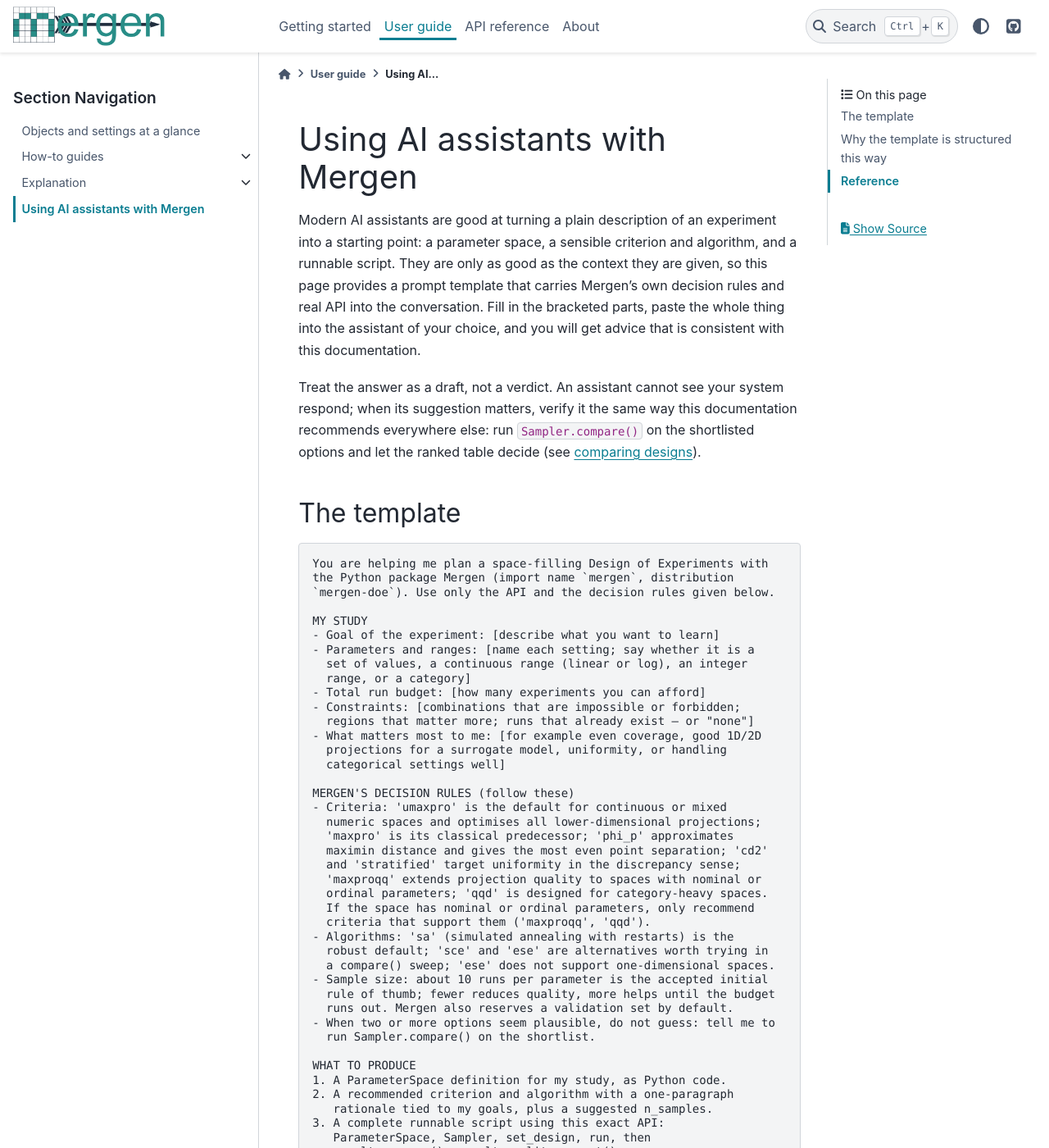
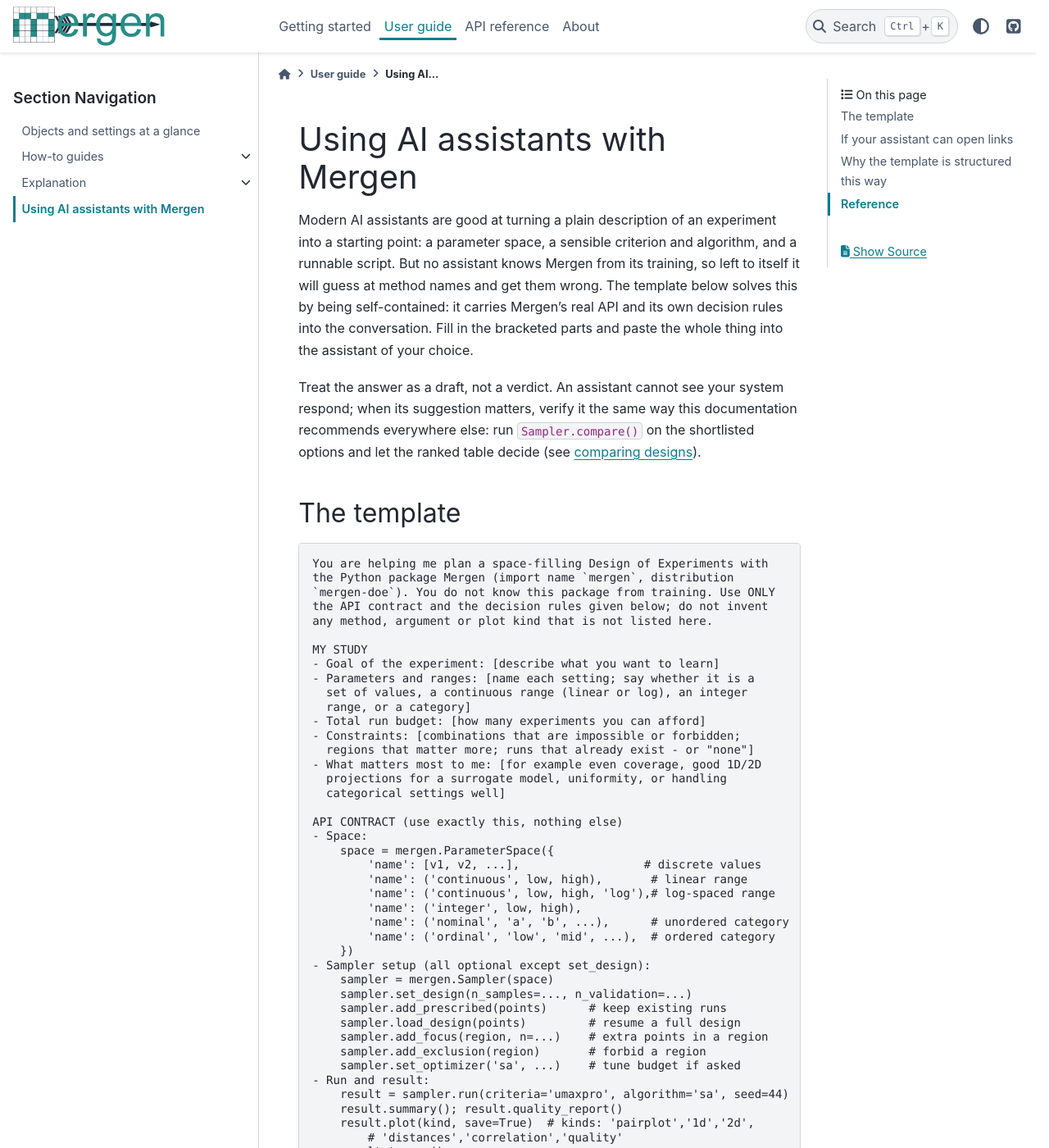
Before and after one commit to acanbay/mergen, a Sphinx documentation site: the page built from docs/user_guide/ai_assistant.md, in a window 1280 px wide and 1400 px high. Shown: the whole window at 82% size. Built offline with Sphinx 7.4.7 and the PyData theme 0.15.4, drawn with Linux system fonts in a browser that asks for light colours; pages that are not in the unit, such as notebooks, are missing from menus; some of the changed text lies outside the part shown.

Commit message:
docs: restructure navigation and expand the user guide
Navigation drops from eight top-level entries to five (Getting
started, User guide, Examples, API reference, About), with the
directory tree physically mirroring it: installation and the two
tutorials move under getting_started/, the how-to and explanation
sections under user_guide/, citing and the changelog under about/.
The landing page is rewritten as a short professional front door:
a condensed value paragraph linking to the full "Why space-filling
designs?" explanation page (new, with foundational references),
visible quick links, and four cards mirroring the navbar.

The user guide gains two pages: an "Objects and settings at a
glance" overview that maps every user-facing object and method to
the page explaining it, and a "Using AI assistants with Mergen"
page whose self-contained prompt template embeds the real API
contract and the package's own criterion/algorithm decision rules,
directs uncertain cases to compare(), and tells browsing-capable
assistants to prefer the live documentation. Installation now
documents the source install only, until the package is published.
Gallery pages get click-to-zoom figures (vendored medium-zoom,
MIT) and theme-aware download buttons in both colour modes; the
gallery title becomes "Examples".

Housekeeping from a full-tree audit: two orphaned boundary figures
and two stray diagnostic files are removed; the audit found no
other leftovers across the tracked tree.

`````diff
--- a/docs/user_guide/ai_assistant.md
+++ b/docs/user_guide/ai_assistant.md
@@ -2,12 +2,12 @@
 
 Modern AI assistants are good at turning a plain description of an
 experiment into a starting point: a parameter space, a sensible
-criterion and algorithm, and a runnable script. They are only as
-good as the context they are given, so this page provides a prompt
-template that carries Mergen's own decision rules and real API into
-the conversation. Fill in the bracketed parts, paste the whole thing
-into the assistant of your choice, and you will get advice that is
-consistent with this documentation.
+criterion and algorithm, and a runnable script. But no assistant
+knows Mergen from its training, so left to itself it will guess at
+method names and get them wrong. The template below solves this by
+being self-contained: it carries Mergen's real API and its own
+decision rules into the conversation. Fill in the bracketed parts
+and paste the whole thing into the assistant of your choice.
 
 Treat the answer as a draft, not a verdict. An assistant cannot see
 your system respond; when its suggestion matters, verify it the same
@@ -21,7 +21,9 @@
 ````text
 You are helping me plan a space-filling Design of Experiments with
 the Python package Mergen (import name `mergen`, distribution
-`mergen-doe`). Use only the API and the decision rules given below.
+`mergen-doe`). You do not know this package from training. Use ONLY
+the API contract and the decision rules given below; do not invent
+any method, argument or plot kind that is not listed here.
 
 MY STUDY
 - Goal of the experiment: [describe what you want to learn]
@@ -30,10 +32,38 @@
   range, or a category]
 - Total run budget: [how many experiments you can afford]
 - Constraints: [combinations that are impossible or forbidden;
-  regions that matter more; runs that already exist — or "none"]
+  regions that matter more; runs that already exist - or "none"]
 - What matters most to me: [for example even coverage, good 1D/2D
   projections for a surrogate model, uniformity, or handling
   categorical settings well]
+
+API CONTRACT (use exactly this, nothing else)
+- Space:
+    space = mergen.ParameterSpace({
+        'name': [v1, v2, ...],                  # discrete values
+        'name': ('continuous', low, high),       # linear range
+        'name': ('continuous', low, high, 'log'),# log-spaced range
+        'name': ('integer', low, high),
+        'name': ('nominal', 'a', 'b', ...),      # unordered category
+        'name': ('ordinal', 'low', 'mid', ...),  # ordered category
+    })
+- Sampler setup (all optional except set_design):
+    sampler = mergen.Sampler(space)
+    sampler.set_design(n_samples=..., n_validation=...)
+    sampler.add_prescribed(points)      # keep existing runs
+    sampler.load_design(points)         # resume a full design
+    sampler.add_focus(region, n=...)    # extra points in a region
+    sampler.add_exclusion(region)       # forbid a region
+    sampler.set_optimizer('sa', ...)    # tune budget if asked
+- Run and result:
+    result = sampler.run(criteria='umaxpro', algorithm='sa', seed=44)
+    result.summary(); result.quality_report()
+    result.plot(kind, save=True)  # kinds: 'pairplot','1d','2d',
+        # 'distances','correlation','quality'
+    result.to_csv()
+- Comparison sweep:
+    comparison = sampler.compare(criteria=[...], algorithms=[...])
+    comparison.summary(); comparison.plot(save=True)
 
 MERGEN'S DECISION RULES (follow these)
 - Criteria: 'umaxpro' is the default for continuous or mixed
@@ -58,7 +88,7 @@
 1. A ParameterSpace definition for my study, as Python code.
 2. A recommended criterion and algorithm with a one-paragraph
    rationale tied to my goals, plus a suggested n_samples.
-3. A complete runnable script using this exact API:
+3. A complete runnable script using only the API contract above:
    ParameterSpace, Sampler, set_design, run, then
    result.summary(), result.quality_report(),
    result.plot('pairplot', save=True), result.to_csv().
@@ -70,10 +100,24 @@
 Ask me for any missing information before answering.
 ````
 
+## If your assistant can open links
+
+Some assistants can open web links; most cannot, or only in certain
+modes. The template assumes nothing and is complete without any
+link. If your assistant can browse, append this line to the end of
+the template:
+
+```text
+If you can open links, read the documentation at
+https://mergen.readthedocs.io and prefer it over anything stated
+above.
+```
+
 ## Why the template is structured this way
 
-The middle block matters most: it hands the assistant the same
-guidance a careful reader would take from the
+The API contract exists because assistants do not know Mergen: it
+replaces guessing with copying. The decision-rules block hands the
+assistant the same guidance a careful reader would take from the
 {doc}`criterion <explanation/choosing_criterion>` and
 {doc}`algorithm <explanation/choosing_algorithm>` pages, so its
 advice cannot drift away from how Mergen actually behaves. The
`````
